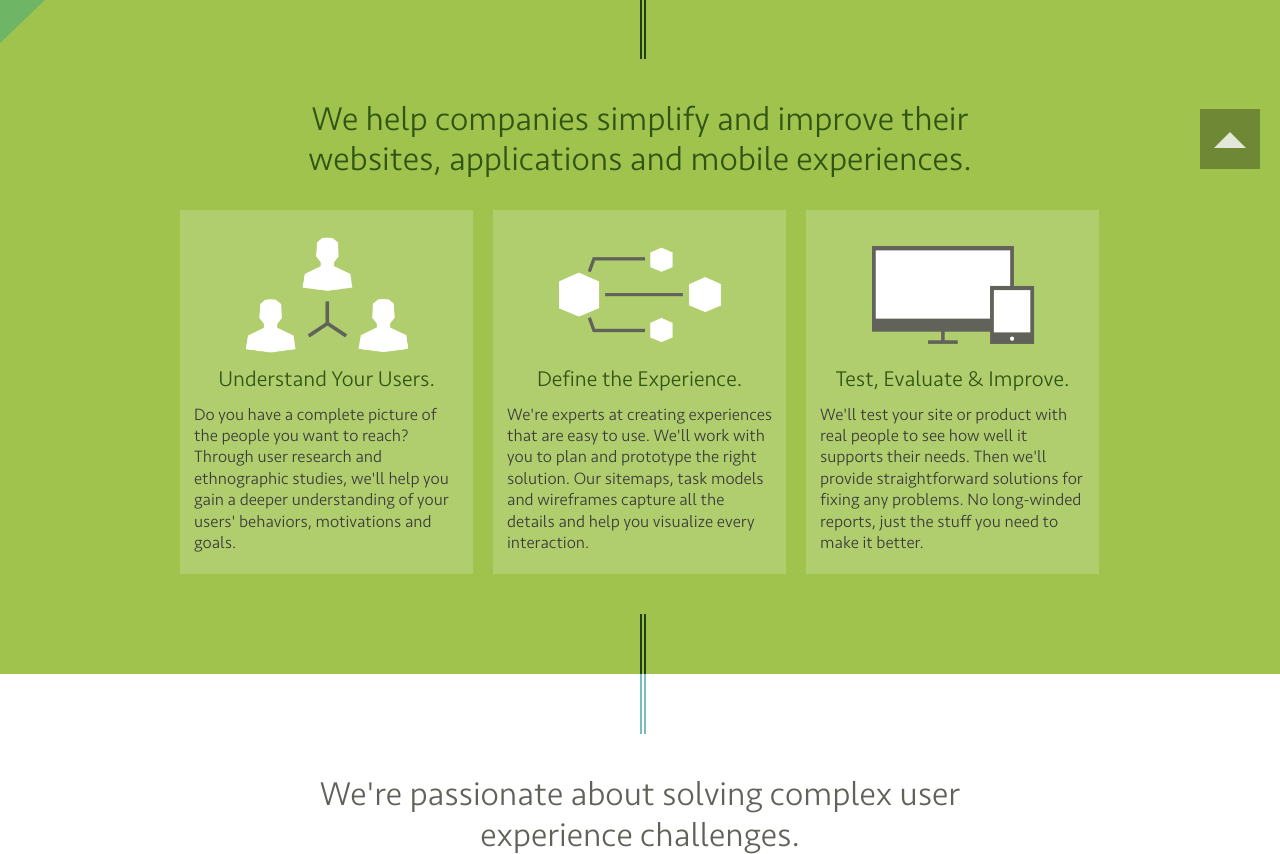
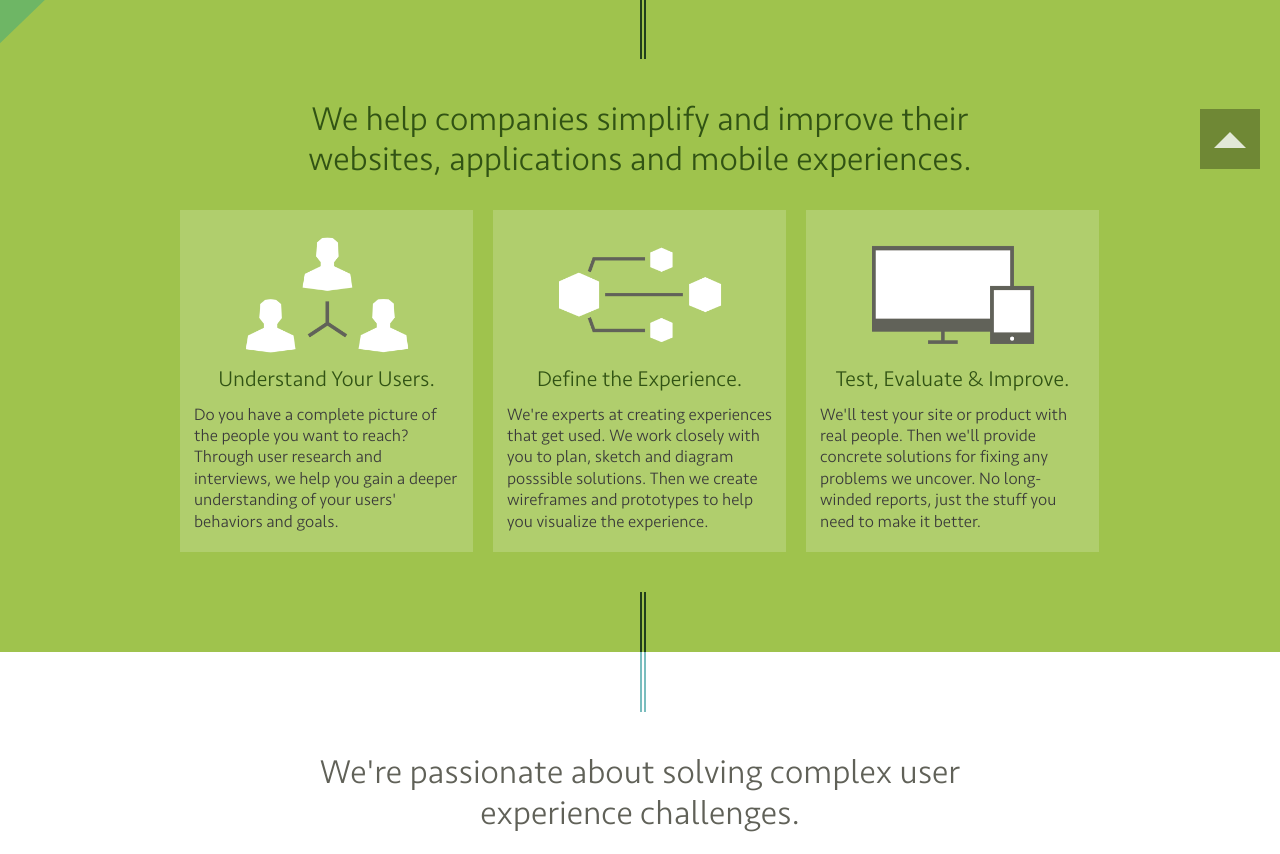
Before and after one commit to apticknor/slt, a PHP site: page / in a window 1280 px wide. Shown: the part 611-1465 px from the top of the page. Run offline with PHP 8.4, Linux system fonts and the light colour scheme; data that the repository does not hold is empty; a stand-in replaces the project's code that opens the database connection; some libraries are stand-ins or nearby versions.

Commit message:
fix #14. content updates as new copy

```diff
--- a/includes/sections/services.php
+++ b/includes/sections/services.php
@@ -17,7 +17,7 @@
                                     <h3 class="hdg_subSection hdg_green" data-height-watch-group-member="servicesHeadlines">Understand Your Users.</h3>
                                 </div>
                                 <div class="feature-bd">
-                                    <p>Do you have a complete picture of the people you want to reach? Through user research and ethnographic studies, we'll help you gain a deeper understanding of your users' behaviors, motivations and goals.</p>
+                                    <p>Do you have a complete picture of the people you want to reach? Through user research and interviews, we help you gain a deeper understanding of your users' behaviors and goals.</p>
                                 </div>
                             </div>
                         </div>
@@ -34,7 +34,7 @@
                                     <h3 class="hdg_subSection hdg_green" data-height-watch-group-member="servicesHeadlines">Define the Experience.</h3>
                                 </div>
                                 <div class="feature-bd">
-                                    <p>We're experts at creating experiences that are easy to use. We'll work with you to plan and prototype the right solution. Our sitemaps, task models and wireframes capture all the details and help you visualize every interaction.</p>
+                                    <p>We're experts at creating experiences that get used. We work closely with you to plan, sketch and diagram posssible solutions. Then we create wireframes and prototypes to help you visualize the experience.</p>
                                 </div>
                             </div>
                         </div>
@@ -51,7 +51,7 @@
                                     <h3 class="hdg_subSection hdg_green" data-height-watch-group-member="servicesHeadlines">Test, Evaluate &amp; Improve.</h3>
                                 </div>
                                 <div class="feature-bd">
-                                    <p>We'll test your site or product with real people to see how well it supports their needs. Then we'll provide straightforward solutions for fixing any problems. No long-winded reports, just the stuff you need to make it better.</p>
+                                    <p>We'll test your site or product with real people. Then we'll provide concrete solutions for fixing any problems we uncover. No long-winded reports, just the stuff you need to make it better.</p>
                                 </div>
                             </div>
                         </div>
```
